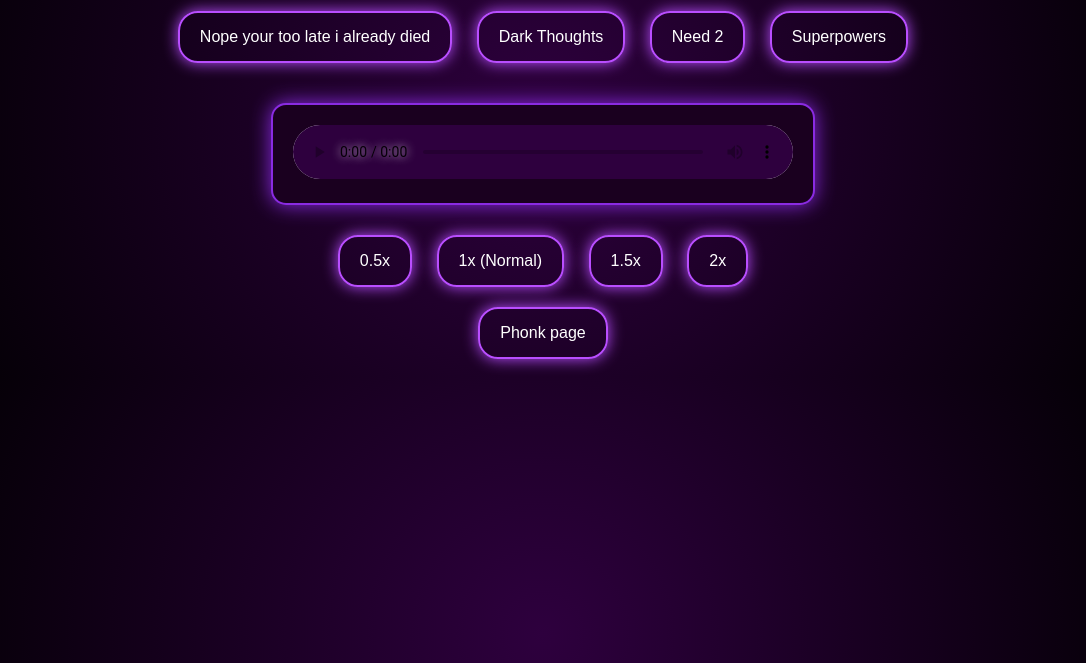
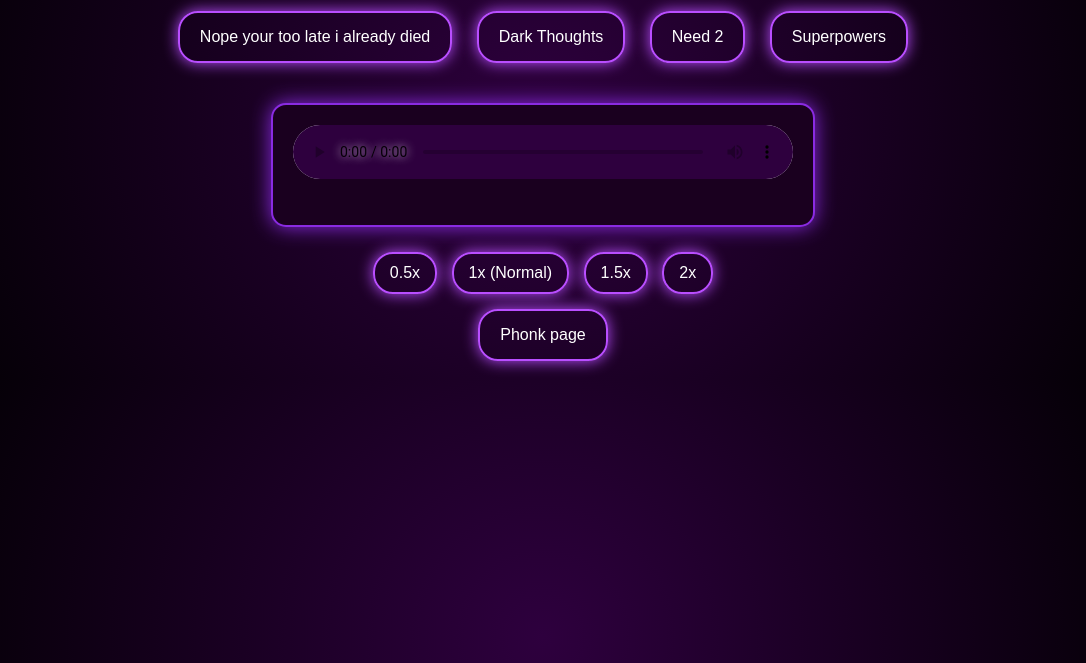
Before and after one commit to Speedy-GT/nut, a plain HTML site: page index.html in a window 1280 px wide. Shown: the part 137-800 px from the top of the page, without its empty margins (97-1183 px from the left). Drawn offline with Linux system fonts and the light colour scheme.

Commit message:
Update styles.css

```diff
--- a/styles.css
+++ b/styles.css
@@ -42,6 +42,7 @@ button:hover {
   margin-top: 30px;
   width: 90%;
   max-width: 500px;
+  min-height: 80px;
 }
 
 audio::-webkit-media-controls-panel {
@@ -59,3 +60,21 @@ audio {
 .speed-controls {
   margin-top: 20px;
 }
+
+.speed-controls button {
+  background-color: transparent;
+  color: white;
+  border: 2px solid #b94eff;
+  border-radius: 20px;
+  padding: 10px 15px;
+  margin: 5px;
+  font-size: 1rem;
+  cursor: pointer;
+  box-shadow: 0 0 15px #b94eff;
+  transition: transform 0.2s, box-shadow 0.2s;
+}
+
+.speed-controls button:hover {
+  transform: scale(1.05);
+  box-shadow: 0 0 25px #b94eff;
+}
```
